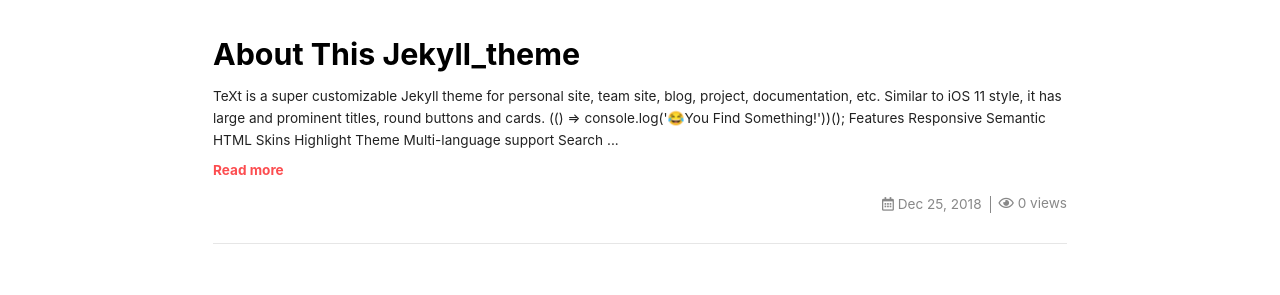
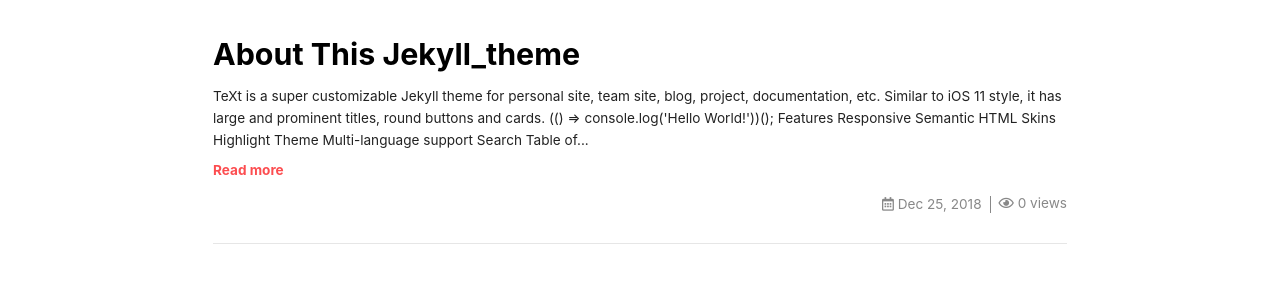
Before and after one commit to zxnnet/zxnnet.github.io, a Jekyll site: the page built from index.html, in a window 1280 px wide. Shown: the part 876-1171 px from the top of the page. Built offline with Jekyll 4.4.1, drawn with Linux system fonts in a browser that asks for light colours; nearby versions of some CDN libraries; emoji names are drawn with the system emoji font; the list of posts is cut into pages by our own code; comment, search, counter and statistics services are not loaded.

Commit message:
change word

````diff
--- a/_posts/2018-12-25-About-this-Jekyll_theme.md
+++ b/_posts/2018-12-25-About-this-Jekyll_theme.md
@@ -13,7 +13,7 @@
 TeXt is a super customizable Jekyll theme for personal site, team site, blog, project, documentation, etc. Similar to iOS 11 style, it has large and prominent titles, round buttons and cards.
 
 ```javascript
-(() => console.log('😂You Find Something!'))();
+(() => console.log('Hello World!'))();
 ```
 
 ## Features
````
